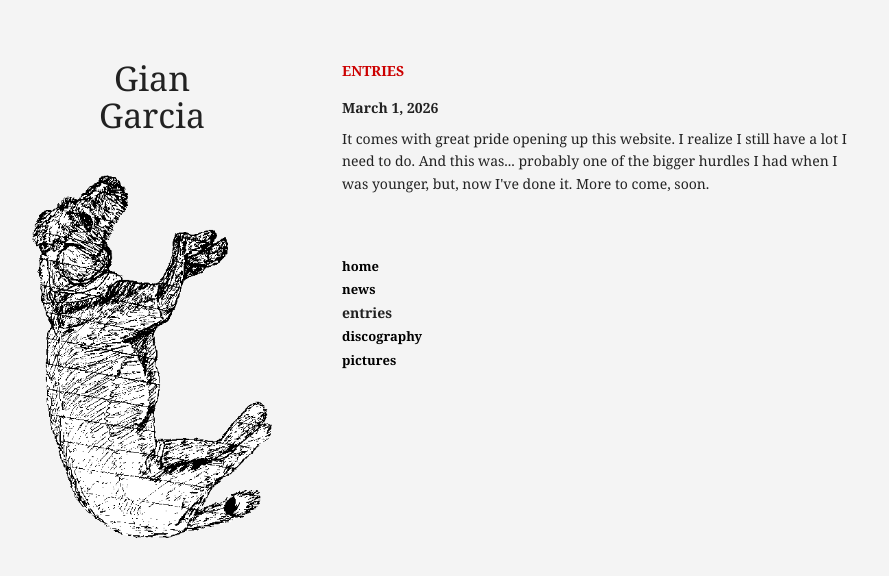
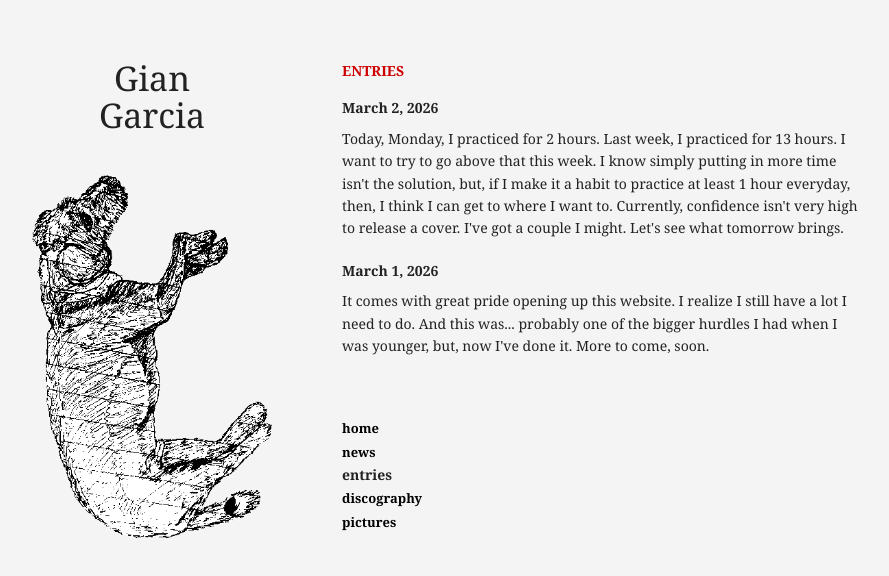
Before and after one commit to giangarcia2000/giangarcia2000.github.io, a plain HTML site: page entries.html in a window 1280 px wide. Shown: the whole page, without its empty margins (188-1077 px from the left). Drawn offline with Linux system fonts and the light colour scheme.

Commit message:
Add entry for March 2, 2026
Added a new entry for March 2, 2026, detailing practice hours and goals.

```diff
--- a/entries.html
+++ b/entries.html
@@ -99,6 +99,17 @@ body {
 <div class="section-title">ENTRIES</div>
 
 <div class="entry">
+    <div class="entry-date">March 2, 2026</div>
+    <p>
+    Today, Monday, I practiced for 2 hours. Last week, I practiced for 13 hours. I want to try to
+    go above that this week. I know simply putting in more time isn't the solution, but, if I make
+    it a habit to practice at least 1 hour everyday, then, I think I can get to where I want to.
+    Currently, confidence isn't very high to release a cover. I've got a couple I might. Let's see
+    what tomorrow brings.
+    </p>
+</div>
+
+<div class="entry">
     <div class="entry-date">March 1, 2026</div>
     <p>
     It comes with great pride opening up this website. I realize I still have a lot I need to do. And this was... probably one of the bigger hurdles I had when I was younger, but, now I've done it. More to come, soon.
```
